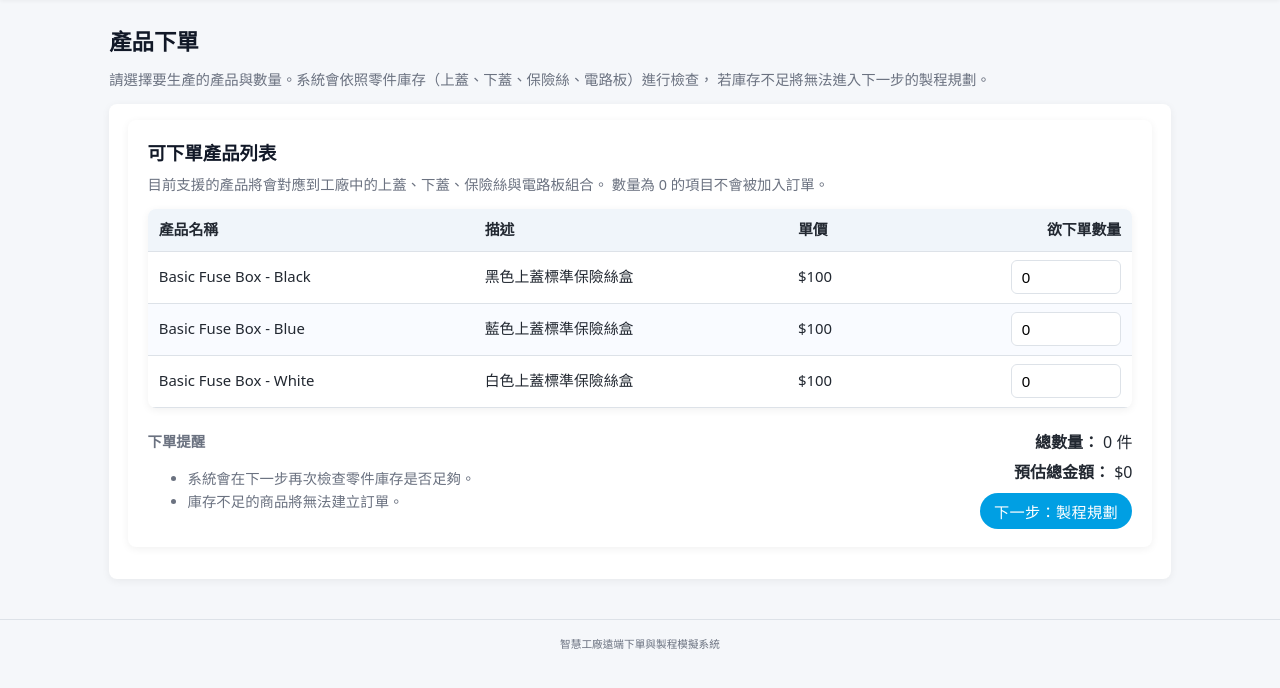
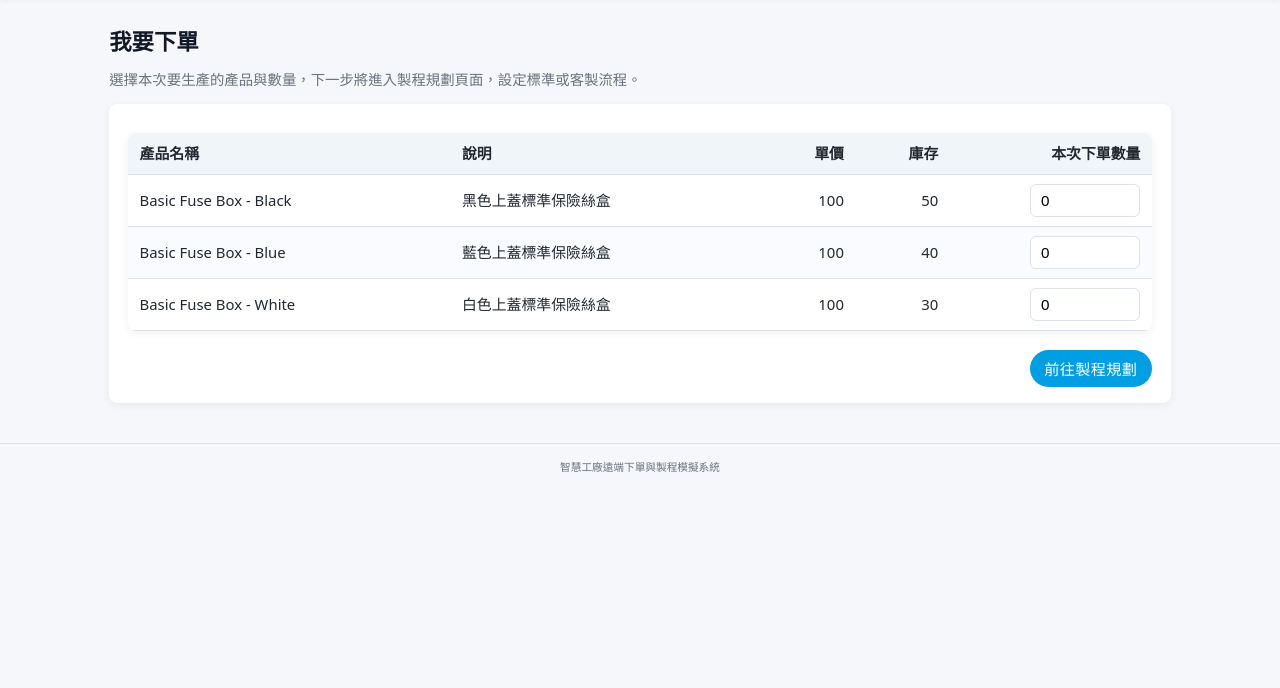
Before and after one commit to 70130H940410/Festo, a Flask app: page /order in a window 1280 px wide. Shown: the part 56-744 px from the top of the page. Run offline with Flask 3, Linux system fonts and the light colour scheme; a user stored in the database is signed in; data comes from the database, SQL or seed files in the repository.

Commit message:
feat: 串接下單頁與製程規劃頁，使用 session 暫存訂單

```diff
--- a/shopping_website/app.py
+++ b/shopping_website/app.py
@@ -396,8 +396,10 @@ def user_profile():
 def order_page():
     """
     下單頁：
-    目前先只顯示 products 表內容，之後再加購物車 / 製程規劃。
+    - GET：顯示產品列表 + 數量輸入格
+    - POST：檢查每個產品的數量，存到 session["current_order_items"]，然後導到製程規劃頁
     """
+    # 先把產品列表抓出來（不管 GET / POST 都會用到）
     conn = get_product_db()
     cur = conn.cursor()
     cur.execute(
@@ -420,7 +422,52 @@ def order_page():
         for row in rows
     ]
 
-    return render_template("order/order_page.html", products=products)
+    error_message = None
+
+    if request.method == "POST":
+        selected_items = []
+
+        for p in products:
+            field_name = f"qty_{p['id']}"
+            qty_str = request.form.get(field_name, "").strip()
+            if qty_str == "" or qty_str == "0":
+                continue
+
+            # 檢查數量是否為整數
+            try:
+                qty = int(qty_str)
+            except ValueError:
+                error_message = f"{p['name']} 的數量請輸入整數。"
+                break
+
+            if qty < 0:
+                error_message = f"{p['name']} 的數量不可為負。"
+                break
+
+            if qty > p["stock"]:
+                error_message = f"{p['name']} 的數量超過庫存（最多 {p['stock']} 件）。"
+                break
+
+            if qty > 0:
+                selected_items.append({
+                    "id": p["id"],
+                    "name": p["name"],
+                    "quantity": qty,
+                })
+
+        if not error_message:
+            if not selected_items:
+                error_message = "請至少選擇一項產品。"
+            else:
+                # 將本次選的產品與數量暫存在 session，給製程規劃頁使用
+                session["current_order_items"] = selected_items
+                return redirect(url_for("process_plan"))
+
+    return render_template(
+        "order/order_page.html",
+        products=products,
+        error_message=error_message,
+    )
 
 
 @app.route("/process-plan", methods=["GET", "POST"])
@@ -428,9 +475,10 @@ def order_page():
 def process_plan():
     """
     製程規劃頁：
-    目前用 demo 的標準流程與訂單摘要，
-    之後會改成從 DB + session 讀取。
+    - 從 session["current_order_items"] 讀取本次訂單摘要
+    - 若 session 沒東西，退回 demo 資料（避免直接輸入網址爆掉）
     """
+    # 標準製程（之後可從 DB 讀）
     standard_steps = [
         {"step_order": 1, "step_name": "揀料（上蓋 / 下蓋 / 保險絲 / 電路板）", "estimated_time_sec": 5},
         {"step_order": 2, "step_name": "組裝", "estimated_time_sec": 10},
@@ -438,9 +486,14 @@ def process_plan():
         {"step_order": 4, "step_name": "包裝", "estimated_time_sec": 5},
     ]
 
-    order_items_summary = [
-        {"name": "Basic Fuse Box - Black", "quantity": 3},
-    ]
+    # 從 session 取得剛剛在 /order 選的產品
+    order_items_summary = session.get("current_order_items")
+
+    # 如果沒有（例如直接打網址進來），就給一組 demo 避免報錯
+    if not order_items_summary:
+        order_items_summary = [
+            {"name": "Basic Fuse Box - Black", "quantity": 3},
+        ]
 
     return render_template(
         "order/process_plan.html",
@@ -514,7 +567,7 @@ def manager_process_templates():
             "steps": [
                 "揀料",
                 "組裝",
-                "高溫燒機測試",
+                "高温燒機測試",
                 "電性測試",
                 "包裝",
             ],
--- a/shopping_website/templates/order/order_page.html
+++ b/shopping_website/templates/order/order_page.html
@@ -1,12 +1,11 @@
 {% extends "base.html" %}
 
-{% block title %}下單頁 - 智慧工廠下單系統{% endblock %}
+{% block title %}我要下單 - 智慧工廠下單系統{% endblock %}
 
 {% block content %}
-<h2>產品下單</h2>
+<h2>我要下單</h2>
 <p class="text-muted">
-  請選擇要生產的產品與數量。系統會依照零件庫存（上蓋、下蓋、保險絲、電路板）進行檢查，
-  若庫存不足將無法進入下一步的製程規劃。
+  選擇本次要生產的產品與數量，下一步將進入製程規劃頁面，設定標準或客製流程。
 </p>
 
 {% if error_message %}
@@ -15,101 +14,42 @@
   </div>
 {% endif %}
 
-<form method="post" id="order-form">
-  <div class="card">
-    <h3>可下單產品列表</h3>
-    <p class="text-muted">
-      目前支援的產品將會對應到工廠中的上蓋、下蓋、保險絲與電路板組合。
-      數量為 0 的項目不會被加入訂單。
-    </p>
-
+<form method="post">
   <table>
     <thead>
       <tr>
         <th>產品名稱</th>
-          <th>描述</th>
-          <th>單價</th>
-          <th class="text-right">欲下單數量</th>
+        <th>說明</th>
+        <th class="text-right">單價</th>
+        <th class="text-right">庫存</th>
+        <th class="text-right">本次下單數量</th>
       </tr>
     </thead>
     <tbody>
-        {% if products %}
       {% for p in products %}
       <tr>
         <td>{{ p.name }}</td>
-            <td>{{ p.description or '—' }}</td>
-            <td>${{ "%.0f"|format(p.base_price) }}</td>
+        <td>{{ p.description }}</td>
+        <td class="text-right">{{ p.base_price }}</td>
+        <td class="text-right">{{ p.stock }}</td>
         <td class="text-right">
           <input
             type="number"
             name="qty_{{ p.id }}"
             min="0"
+            max="{{ p.stock }}"
             value="0"
-                class="qty-input"
-                data-price="{{ p.base_price }}"
           >
         </td>
       </tr>
       {% endfor %}
-        {% else %}
-          <tr>
-            <td colspan="4" class="text-center text-muted">
-              目前尚未設定任何產品，請洽工廠管理者於後台新增。
-            </td>
-          </tr>
-        {% endif %}
     </tbody>
   </table>
 
-    <!-- 下方摘要區 -->
-    <div class="grid-2">
-      <div class="text-muted">
-        <p class="mb-1"><strong>下單提醒</strong></p>
-        <ul>
-          <li>系統會在下一步再次檢查零件庫存是否足夠。</li>
-          <li>庫存不足的商品將無法建立訂單。</li>
-        </ul>
-      </div>
-      <div class="text-right">
-        <p class="mb-1">
-          <strong>總數量：</strong>
-          <span id="summary-qty">0</span> 件
-        </p>
-        <p class="mb-2">
-          <strong>預估總金額：</strong>
-          $<span id="summary-total">0</span>
-        </p>
-        <button type="submit">下一步：製程規劃</button>
-      </div>
-    </div>
+  <div class="mt-2 text-right">
+    <button type="submit" class="btn">
+      前往製程規劃
+    </button>
   </div>
 </form>
-
-<!-- 前端即時計算總數量＆金額的腳本 -->
-<script>
-  function updateOrderSummary() {
-    const qtyInputs = document.querySelectorAll('.qty-input');
-    let totalQty = 0;
-    let totalPrice = 0;
-
-    qtyInputs.forEach(function (input) {
-      const qty = parseInt(input.value, 10) || 0;
-      const price = parseFloat(input.getAttribute('data-price')) || 0;
-      totalQty += qty;
-      totalPrice += qty * price;
-    });
-
-    document.getElementById('summary-qty').textContent = totalQty;
-    document.getElementById('summary-total').textContent = totalPrice.toFixed(0);
-  }
-
-  document.addEventListener('DOMContentLoaded', function () {
-    const qtyInputs = document.querySelectorAll('.qty-input');
-    qtyInputs.forEach(function (input) {
-      input.addEventListener('input', updateOrderSummary);
-    });
-    // 一開始先算一次
-    updateOrderSummary();
-  });
-</script>
 {% endblock %}
```
Lines whose indentation alone changed are shown as unchanged.
